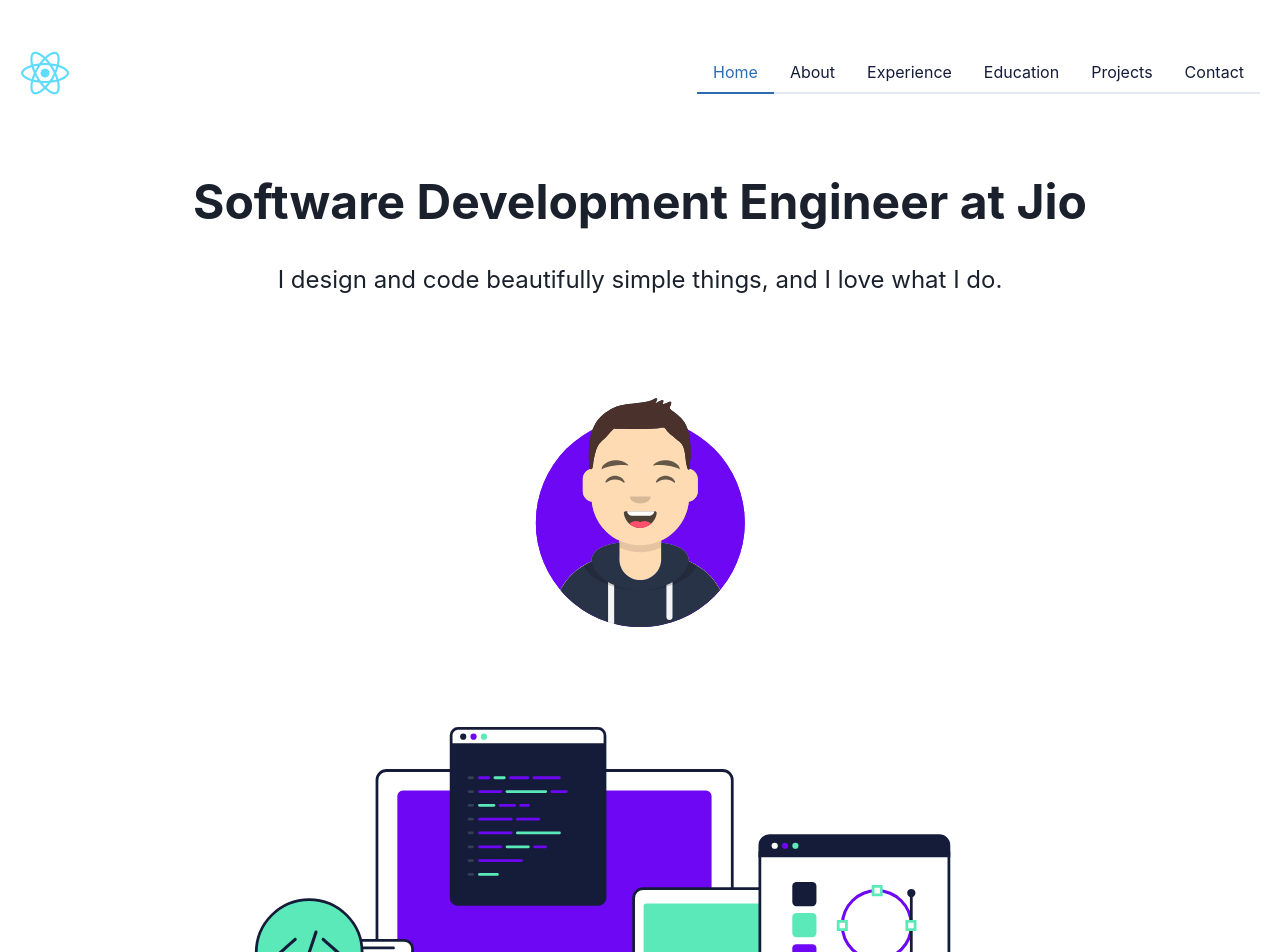
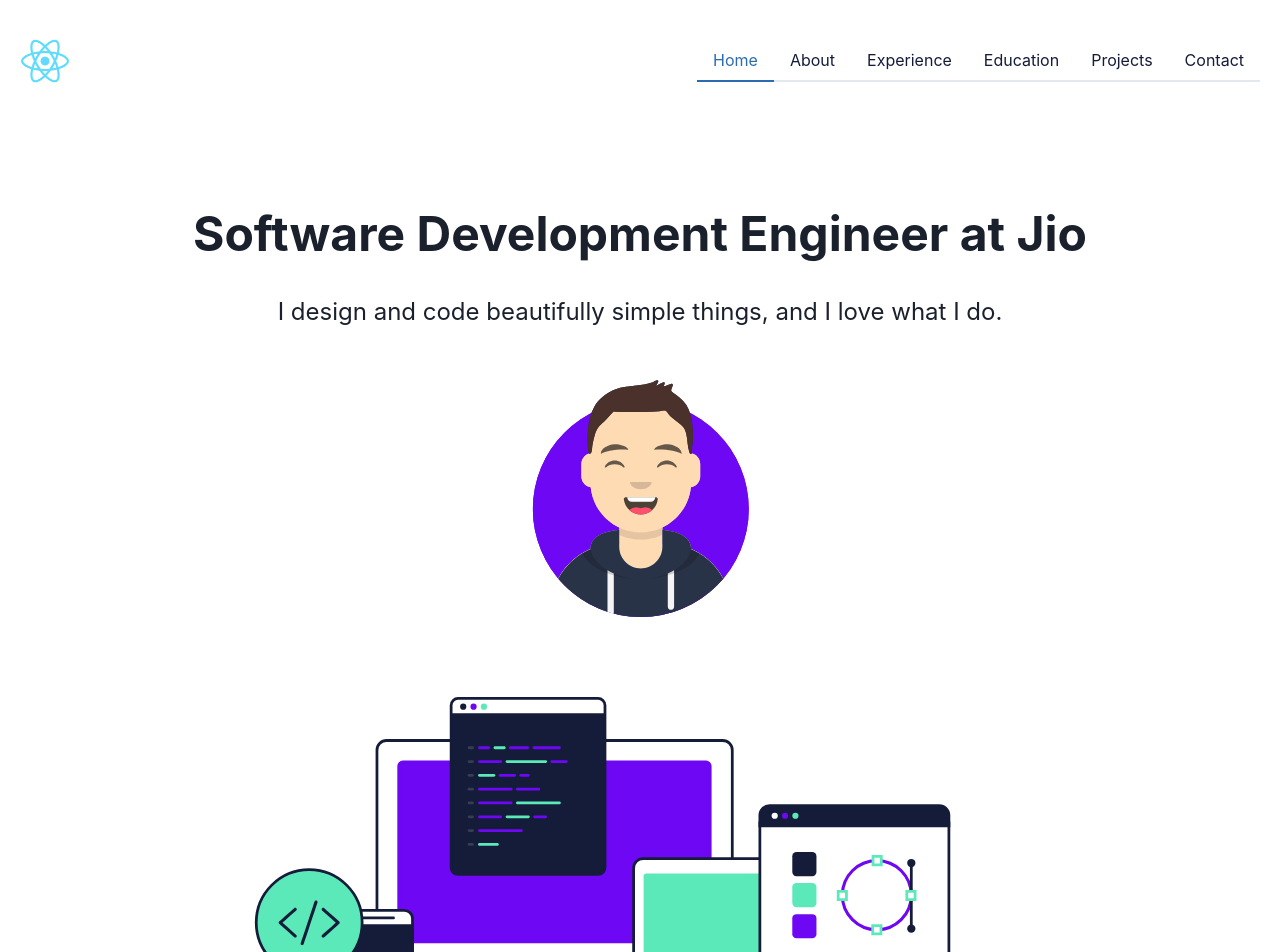
Before and after one commit to Chinmay2660/Portfolio, a React (Create React App) app: page / in a window 1280 px wide. Shown: the top 952 px of the page. Built offline with nearby package versions, Linux system fonts and the light colour scheme.

Commit message:
Added about

```diff
--- a/src/App.js
+++ b/src/App.js
@@ -2,12 +2,14 @@
 import './App.css';
 import Navbar from './Components/Navbar/Navbar'
 import Home from './Components/Home/Home';
+import About from './Components/About/About';
 
 function App() {
   return (
     <div className="App">
       <Navbar />
       <Home />
+      <About/>
     </div>
   );
 }
--- /dev/null
+++ b/src/Components/About/About.jsx
@@ -0,0 +1,31 @@
+import React from 'react';
+import { Box, Text } from '@chakra-ui/react';
+
+const About = () => {
+  return (
+    <Box
+      display="flex"
+      textAlign="center"
+      position="relative"
+      backgroundColor="#6e07f3"
+      color="#ffffff"
+      height="612px"
+    >
+      <Text
+        fontSize="xl"
+        padding="2"
+        position="relative"
+        zIndex="1"
+      >
+        Hi, I’m Matt. Nice to meet you. Since beginning my journey as a
+        freelance designer over 11 years ago, I've done remote work for
+        agencies, consulted for startups, and collaborated with talented people
+        to create digital products for both business and consumer use. I'm
+        quietly confident, naturally curious, and perpetually working on
+        improving my chops one design problem at a time.
+      </Text>
+    </Box>
+  );
+};
+
+export default About;
--- a/src/Components/Home/Home.jsx
+++ b/src/Components/Home/Home.jsx
@@ -11,21 +11,29 @@
       flexDirection="column"
       alignItems="center"
       textAlign="center"
-      marginTop={{ base: 4, md: 8, lg: 12 }}
+      marginTop={{ base: 4 + 20, md: 8 + 20, lg: 12 + 80 }}
     >
-      <Text fontSize={{ base: '3xl', md: '5xl' }} fontWeight="bold">
+      <Text fontSize={{ base: '3xl', md: '4xl', lg: '5xl' }} fontWeight="bold">
         Software Development Engineer at Jio
       </Text>
       <Text fontSize={{ base: 'xl', md: '2xl' }} marginTop={{ base: 4, md: 6 }}>
         I design and code beautifully simple things, and I love what I do.
       </Text>
       <Tilt>
-        <img src={avatar} alt="Avatar" style={{ marginTop: '100px', width: '100%', maxWidth: '210px' }} />
+        <img
+          src={avatar}
+          alt="Avatar"
+          style={{
+            marginTop: '50px',
+            width: '100%',
+            maxWidth: ['150px', '210px'],
+          }}
+        />
       </Tilt>
       <img
         src={devices}
         alt="Devices"
-        style={{ marginTop: '100px', width: '100%', maxWidth: '860px' }}
+        style={{ marginTop: '80px', width: '100%', maxWidth: '860px' }}
       />
     </Box>
   );
--- a/src/Components/Navbar/Navbar.jsx
+++ b/src/Components/Navbar/Navbar.jsx
@@ -19,7 +19,7 @@
   const { isOpen, onOpen, onClose } = useDisclosure();
 
   return (
-    <Flex justifyContent="space-between" alignItems="center" p="1.25rem" bg="white" color="#141C3A" boxShadow="none" mt={7} mb={7}>
+    <Flex justifyContent="space-between" alignItems="center" p="1.25rem" bg="white" color="#141C3A" boxShadow="none" mt={4} mb={4}>
       <Image src={logo} alt="Logo" boxSize="50px" />
 
       <Tabs display={{ base: 'none', md: 'flex' }}>
```
